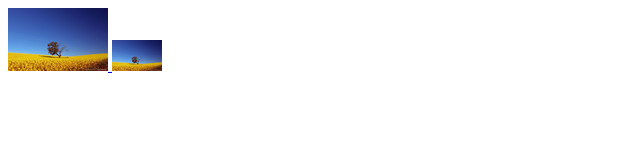
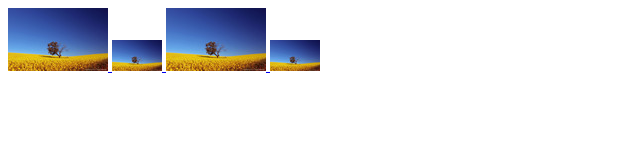
Before and after one commit to chrisolsen/image_zoom, a plain HTML site: page example/index.html in a window 1280 px wide. Shown: the whole page, without its empty margins (0-640 px from the left). Drawn offline with Linux system fonts and the light colour scheme.

Commit message:
added some additional images to ensure prev/next links were working properly for the in-betweens

```diff
--- a/example/index.html
+++ b/example/index.html
@@ -16,5 +16,11 @@
     <a class="image-zoom" href="medium.jpg">
       <img src="small.jpg" />
     </a>
+    <a class="image-zoom" href="large.jpg?1">
+      <img src="medium.jpg?1" />
+    </a>
+    <a class="image-zoom" href="medium.jpg?1">
+      <img src="small.jpg?1" />
+    </a>
   </body>
 </html>
```
